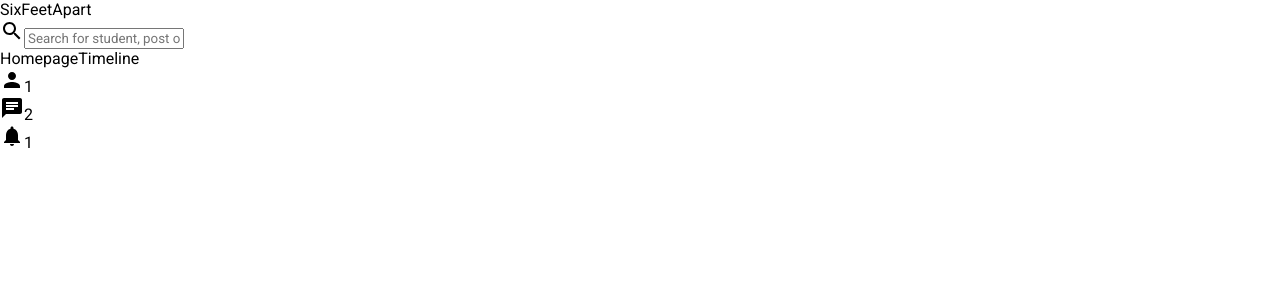
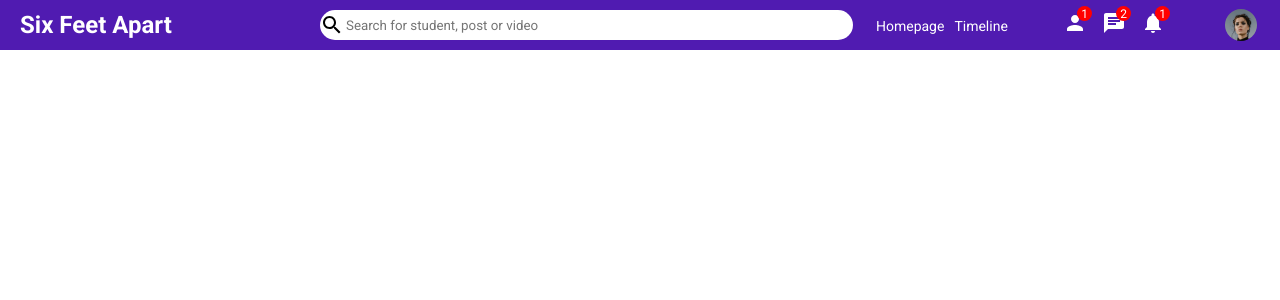
Before and after one commit to CheahWH/six-feet-apart, a React (Create React App) app: page / in a window 1280 px wide. Shown: the top 300 px of the page. Built offline with nearby package versions, Linux system fonts and the light colour scheme; the HTML template or start-up script is replaced by a standard one.

Commit message:
Completed top bar component

```diff
--- a/src/components/topbar/Topbar.jsx
+++ b/src/components/topbar/Topbar.jsx
@@ -5,7 +5,7 @@
     return (
         <div className="topbarContainer">
             <div className = "topbarLeft">
-                <span className = "logo">SixFeetApart</span>
+                <span className = "logo">Six Feet Apart</span>
             </div>
             <div className = "topbarCenter">
                 <div className="searchbar">
@@ -32,7 +32,7 @@
                         <span className="topbarIconBadge">1</span>
                     </div>
                 </div>
-                <img src="" alt="" className="topbarImg"/>
+                <img src="/assets/person/1.jpeg" alt="" className="topbarImg"/>
             </div>
         </div>
     );
--- a/src/components/topbar/topbar.css
+++ b/src/components/topbar/topbar.css
@@ -0,0 +1,83 @@
+.topbarContainer {
+  height: 50px;
+  width: 100%;
+  background-color: #501bb1;
+  display: flex;
+  align-items: center;
+  position: sticky;
+  top: 0;
+}
+
+.topbarLeft {
+  flex: 3;
+}
+.logo {
+  font-size: 24px;
+  margin-left: 20px;
+  font-weight: bold;
+  color: white;
+  cursor: pointer;
+}
+.topbarCenter {
+  flex: 5;
+}
+.searchbar {
+  width: 100%;
+  height: 30px;
+  background-color: white;
+  border-radius: 30px;
+  display: flex;
+  align-items: center;
+}
+.searchIcon {
+  font-size: 20px !important;
+  margin-left: 10px;
+}
+.searchInput {
+  border: none;
+  width: 70%;
+}
+.searchInput:focus {
+  outline: none;
+}
+.topbarRight {
+  flex: 4;
+  display: flex;
+  align-items: center;
+  justify-content: space-around;
+  color: white;
+}
+.topbarLink {
+  margin-right: 10px;
+  font-size: 14px;
+  cursor: pointer;
+}
+.topbarIcons {
+  display: flex;
+}
+.topbarIconItem {
+  margin-right: 15px;
+  cursor: pointer;
+  position: relative;
+}
+.topbarIconBadge {
+  width: 15px;
+  height: 15px;
+  background-color: red;
+  border-radius: 50%;
+  color: white;
+  position: absolute;
+  top: -5px;
+  right: -5px;
+  display: flex;
+  align-items: center;
+  justify-content: center;
+  font-size: 12px;
+}
+.topbarImg {
+  width: 32px;
+  height: 32px;
+  border-radius: 50%;
+  object-fit: cover;
+  cursor: pointer;
+}
```
